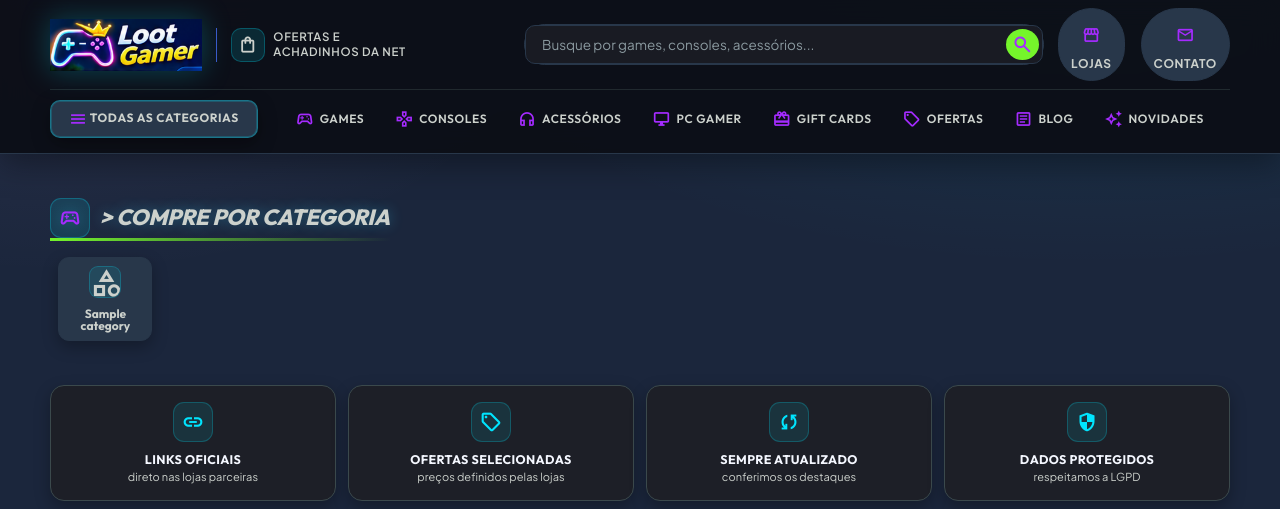
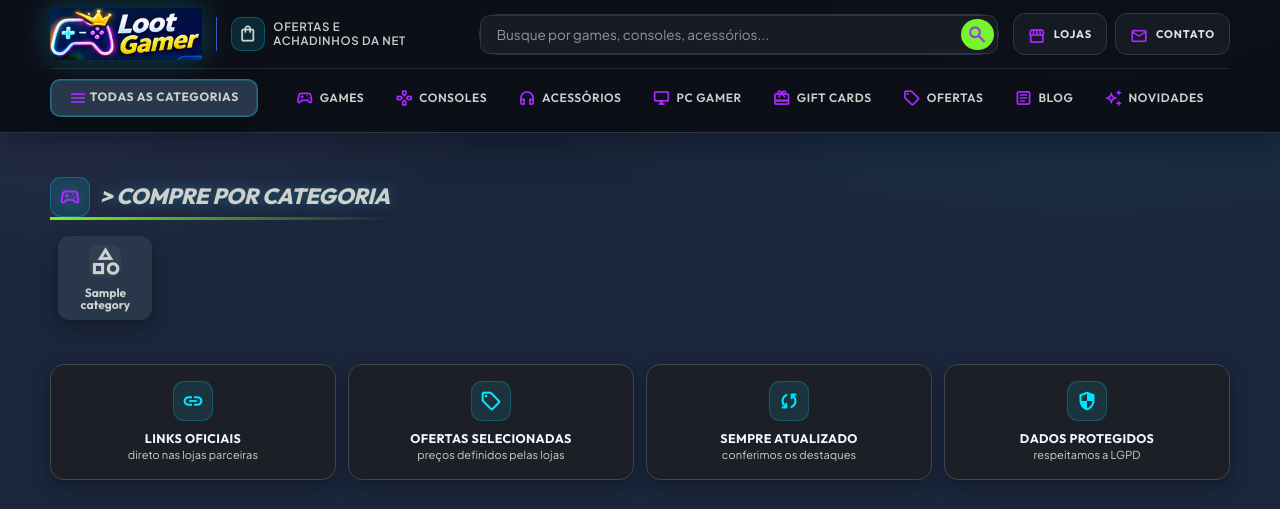
Before and after one commit to paulo707070cesar/lootgamer, a PHP site: page / in a window 1280 px wide. Shown: the top 509 px of the page. Run offline with PHP 8.4, Linux system fonts and the light colour scheme; tables that the repository leaves empty hold one stand-in row (values such as "Sample post"); some libraries are stand-ins or nearby versions.

Commit message:
design: botoes do topo em pilula e icones de categoria sem contorno azul

```diff
--- a/assets/css/theme-stitch.css
+++ b/assets/css/theme-stitch.css
@@ -924,3 +924,62 @@ a.btn-offer *, a.btn-offer.lg *, a.btn-banner *, .filters button * { color: inhe
 
 /* FOOTER TITLES */
 .site-footer h4, .site-footer .fcol h4, .site-footer h3, .site-footer .fcol h3, .fgrid h4 { color: var(--footer-title, var(--neon, #00e5ff)) !important; }
+
+
+/* ===== Botões do topo (Lojas / Contato) — redesign pílula ===== */
+.hd-icons { display: flex !important; align-items: center; gap: 8px !important; }
+.hd-icons a {
+  display: inline-flex !important;
+  flex-direction: row !important;
+  align-items: center !important;
+  justify-content: center !important;
+  gap: 8px !important;
+  height: 42px !important;
+  min-width: 0 !important;
+  padding: 0 14px !important;
+  border-radius: 12px !important;
+  background: #161a22 !important;
+  border: 1px solid #2f3846 !important;
+  color: #e0e2ec !important;
+  font-family: var(--lg-font-display, 'Outfit', sans-serif) !important;
+  font-size: 11px !important;
+  font-weight: 700 !important;
+  text-transform: uppercase !important;
+  letter-spacing: .08em !important;
+  line-height: 1 !important;
+  text-decoration: none !important;
+  transition: background .2s ease, border-color .2s ease, transform .2s ease !important;
+}
+.hd-icons a:hover {
+  background: #1d2430 !important;
+  border-color: var(--neon, #00e5ff) !important;
+  color: #ffffff !important;
+  transform: translateY(-1px);
+}
+.hd-icons a .material-symbols-outlined {
+  font-size: 18px !important;
+  color: var(--neon, #00e5ff) !important;
+  margin: 0 !important;
+}
+@media (max-width: 1100px) {
+  .hd-icons a { padding: 0 11px !important; font-size: 10px !important; }
+}
+@media (max-width: 900px) {
+  .hd-icons a span:not(.material-symbols-outlined) { display: none !important; }
+  .hd-icons a { width: 40px !important; padding: 0 !important; border-radius: 11px !important; }
+}
+
+
+/* ===== Ícones das categorias sem contorno azul ===== */
+.cat .material-symbols-outlined,
+.cat .msi-cat {
+  background: rgba(255, 255, 255, 0.04) !important;
+  border: 0 !important;
+  box-shadow: none !important;
+  outline: none !important;
+}
+.cat:hover .material-symbols-outlined,
+.cat:hover .msi-cat {
+  border: 0 !important;
+  box-shadow: none !important;
+}
--- a/includes-site/header.php
+++ b/includes-site/header.php
@@ -54,7 +54,7 @@ if ($canonical === '') {
     }
 }
 
-$ogImage = $ogImage ?? null;
+$ogImage = $ogImage ?? ('https://lootgamer.xll.com.br' . (setting('logo_path') ? url(setting('logo_path')) : asset('images/seed/logo.png')));
 
 $allCats = q(
     'SELECT id,name,slug
@@ -134,7 +134,16 @@ $siteSchema = [
     )
 ?></script>
 
-<script type="application/ld+json">{"@context":"https://schema.org","@type":"Organization","name":"Loot Gamer","url":"https://lootgamer.xll.com.br/","logo":"https://lootgamer.xll.com.br/favicon-32.png"}</script>
+<?php
+$organizationSchema = [
+    '@context' => 'https://schema.org',
+    '@type' => 'Organization',
+    'name' => $siteName,
+    'url' => 'https://lootgamer.xll.com.br/',
+    'logo' => 'https://lootgamer.xll.com.br' . (setting('logo_path') ? url(setting('logo_path')) : asset('images/seed/logo.png'))
+];
+?>
+<script type="application/ld+json"><?= json_encode($organizationSchema, JSON_UNESCAPED_UNICODE | JSON_UNESCAPED_SLASHES | JSON_HEX_TAG) ?></script>
 
 <!-- ROBOTS -->
 <?php if (!empty($robotsNoindex) || !empty($robotsNofollow)): ?>
@@ -155,9 +164,38 @@ $siteSchema = [
 
 <!-- CSS -->
 <link rel="stylesheet" href="<?= asset('css/style.css') ?>?v=7">
-<link rel="stylesheet" href="<?= asset('css/theme-stitch.css') ?>?v=16">
+<link rel="stylesheet" href="<?= asset('css/theme-stitch.css') ?>?v=18">
 <?php $__c=__DIR__.'/../assets/css/theme-admin.css'; if(is_file($__c)){echo '<style id="lg-cores-painel">'.file_get_contents($__c).'</style>';} ?>
 
+<?php
+// Fallback BreadcrumbList for public pages that do not already provide one.
+// Custom product/category/blog schemas are preserved without duplication.
+$schemaHasBreadcrumb = !empty($jsonLd) && str_contains(
+    json_encode($jsonLd, JSON_UNESCAPED_SLASHES | JSON_UNESCAPED_UNICODE) ?: '',
+    'BreadcrumbList'
+);
+if (!$schemaHasBreadcrumb) {
+    $path = trim((string)(parse_url($_SERVER['REQUEST_URI'] ?? '/', PHP_URL_PATH) ?: ''), '/');
+    $crumbItems = [['@type' => 'ListItem', 'position' => 1, 'name' => 'Início', 'item' => 'https://lootgamer.xll.com.br/']];
+    if ($path !== '' && $path !== 'index.php') {
+        $parts = array_values(array_filter(explode('/', $path)));
+        $built = '';
+        foreach ($parts as $index => $part) {
+            $built .= '/' . $part;
+            $label = ucwords(str_replace(['-', '_'], ' ', rawurldecode($part)));
+            $crumbItems[] = ['@type' => 'ListItem', 'position' => count($crumbItems) + 1, 'name' => $label, 'item' => 'https://lootgamer.xll.com.br' . $built];
+        }
+    }
+    $fallbackBreadcrumb = ['@type' => 'BreadcrumbList', 'itemListElement' => $crumbItems];
+    if (!empty($jsonLd['@graph']) && is_array($jsonLd['@graph'])) {
+        $jsonLd['@graph'][] = $fallbackBreadcrumb;
+    } elseif (!empty($jsonLd)) {
+        $jsonLd = ['@context' => 'https://schema.org', '@graph' => [$jsonLd, $fallbackBreadcrumb]];
+    } else {
+        $jsonLd = ['@context' => 'https://schema.org', '@graph' => [$fallbackBreadcrumb]];
+    }
+}
+?>
 <!-- SCHEMA EXTRA -->
 <?php if (!empty($jsonLd)): ?>
 <script type="application/ld+json"><?=
```
